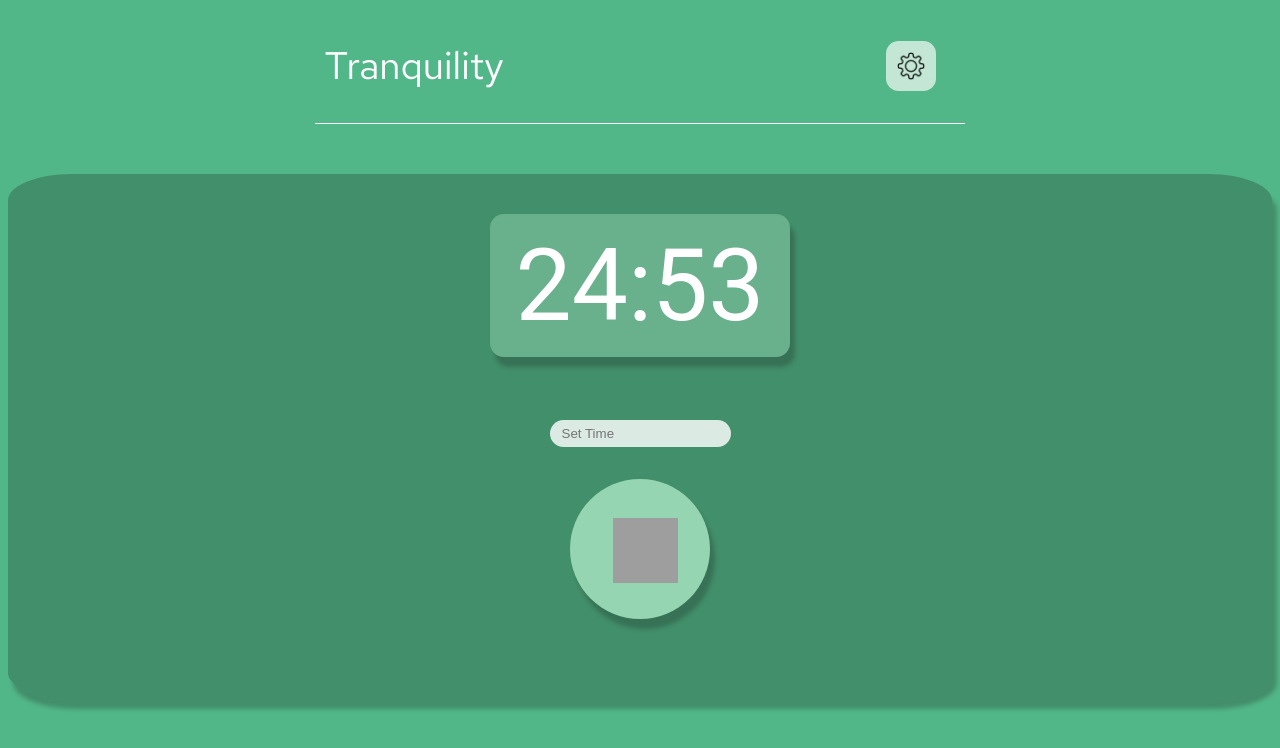
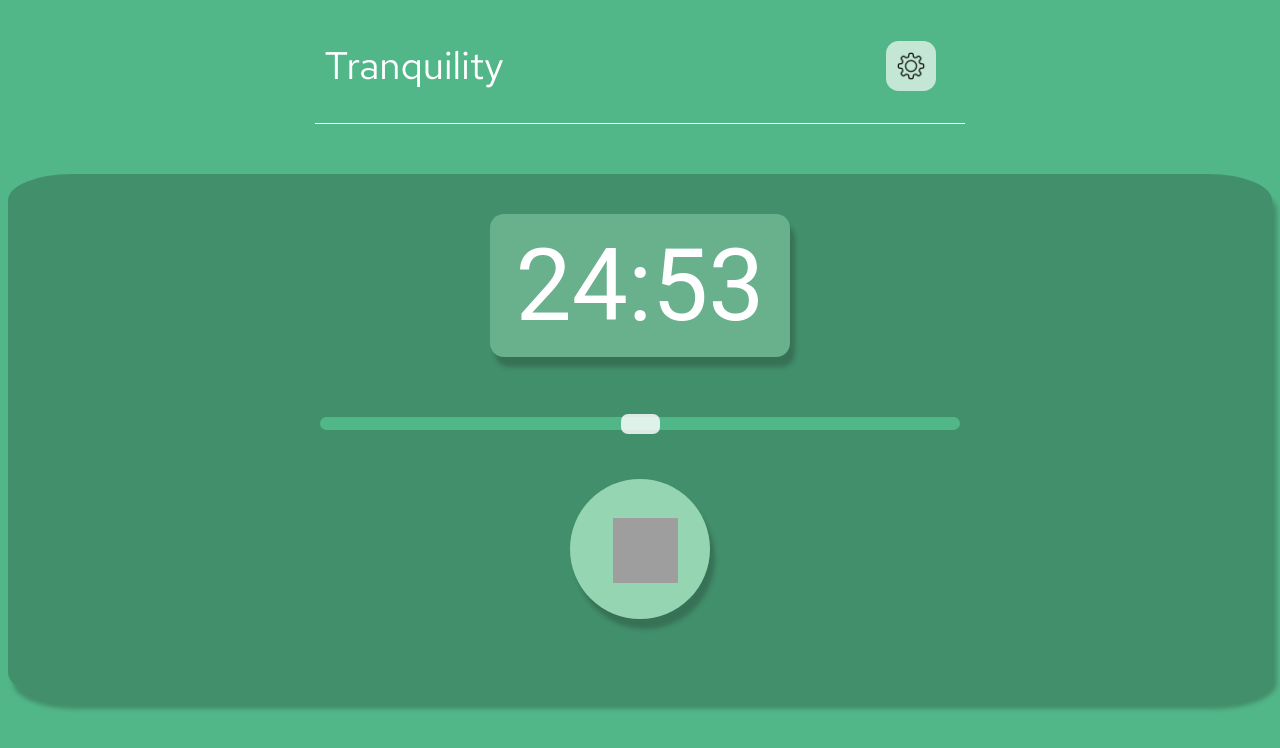
Before and after one commit to NickMagidson/meditation-app, a React (Create React App) app: page / in a window 1280 px wide. Shown: the top 748 px of the page. Built offline with nearby package versions, Linux system fonts and the light colour scheme; grey boxes are pictures that could not be loaded.

Commit message:
Range input styling

```diff
--- a/src/components/Timer.js
+++ b/src/components/Timer.js
@@ -34,7 +34,7 @@ function Timer() {
         <div className="number-box">
           <h2 className="timer-text">{timerMinutes}:{timerSeconds}</h2>
         </div>
-        <input className="input" type="number" placeholder="Set Time" align="center" />
+        <input className="input" type="range" placeholder="Set Time" align="center" />
         <div className="buttons-container">
           <button className="timer-button" onClick={handleClick}>
             <img
--- a/src/style.css
+++ b/src/style.css
@@ -110,7 +110,8 @@ header {
     bottom: 26.5em;
     border: none;
     border-radius: 30px;
-    background-color: rgba(255, 255, 255, 0.815);
+    background-color: rgba(255, 255, 255, 0);
+    color: rgb(255, 255, 255);
 }
 
 ::placeholder {
@@ -120,6 +121,37 @@ header {
 input[type=number] {
     margin: auto;
 }
+
+input[type=range] {
+    height: 26px;
+    -webkit-appearance: none;
+    margin: 10px 0;
+    width: 50%;
+  }
+  input[type=range]:focus {
+    outline: none;
+  }
+  input[type=range]::-webkit-slider-runnable-track {
+    width: 100%;
+    height: 13px;
+    cursor: pointer;
+    animate: 0.2s;
+    box-shadow: 0px 0px 0px #000000;
+    background-color: #52B788;
+    border-radius: 25px;
+    border: none;
+  }
+  input[type=range]::-webkit-slider-thumb {
+    box-shadow: 0px 0px 0px #000000;
+    border: 0px solid #000000;
+    height: 20px;
+    width: 39px;
+    border-radius: 7px;
+    background: rgba(255, 255, 255, 0.815);
+    cursor: pointer;
+    -webkit-appearance: none;
+    margin-top: -3.5px;
+  }
 
 .buttons-container {
     width: 190px;
```
